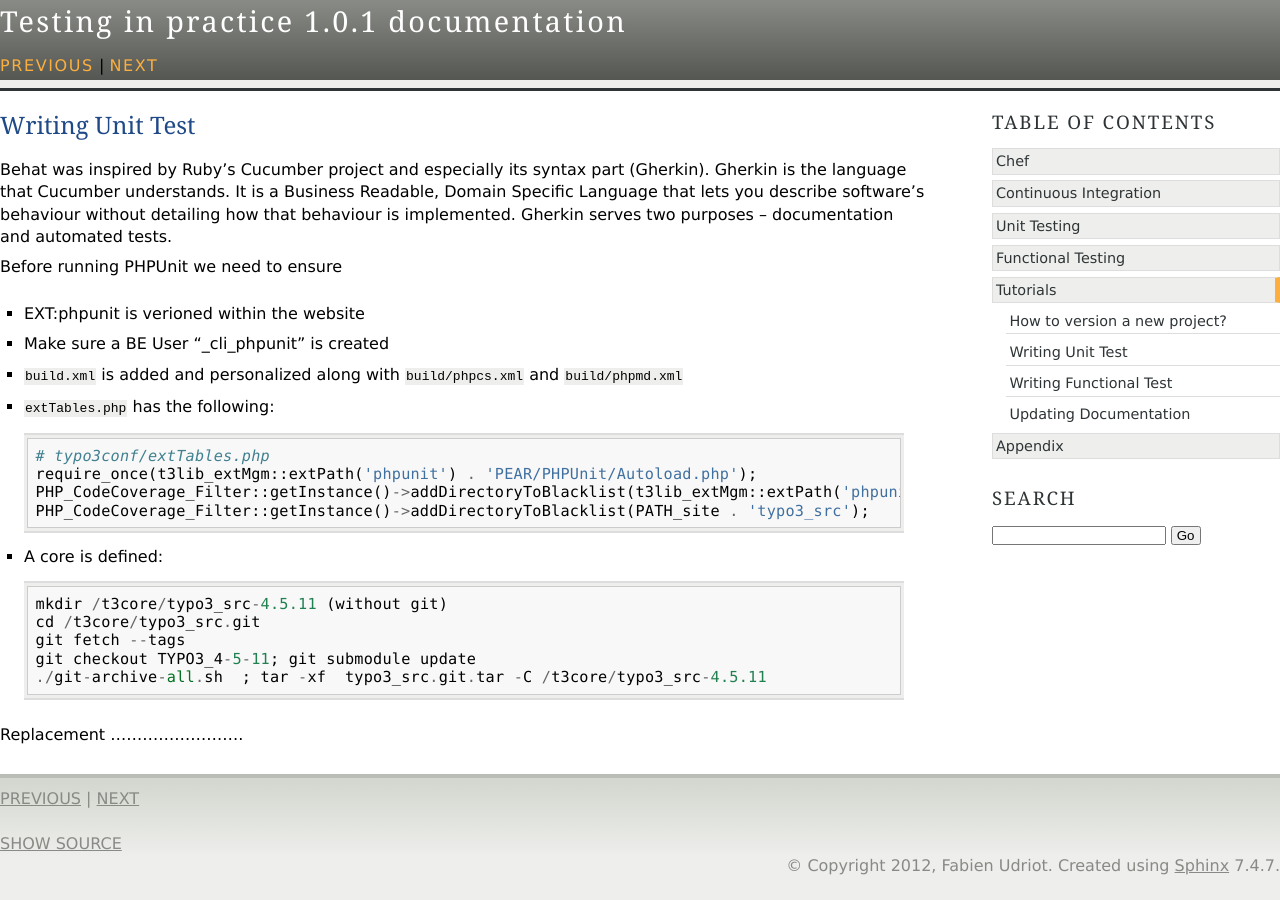
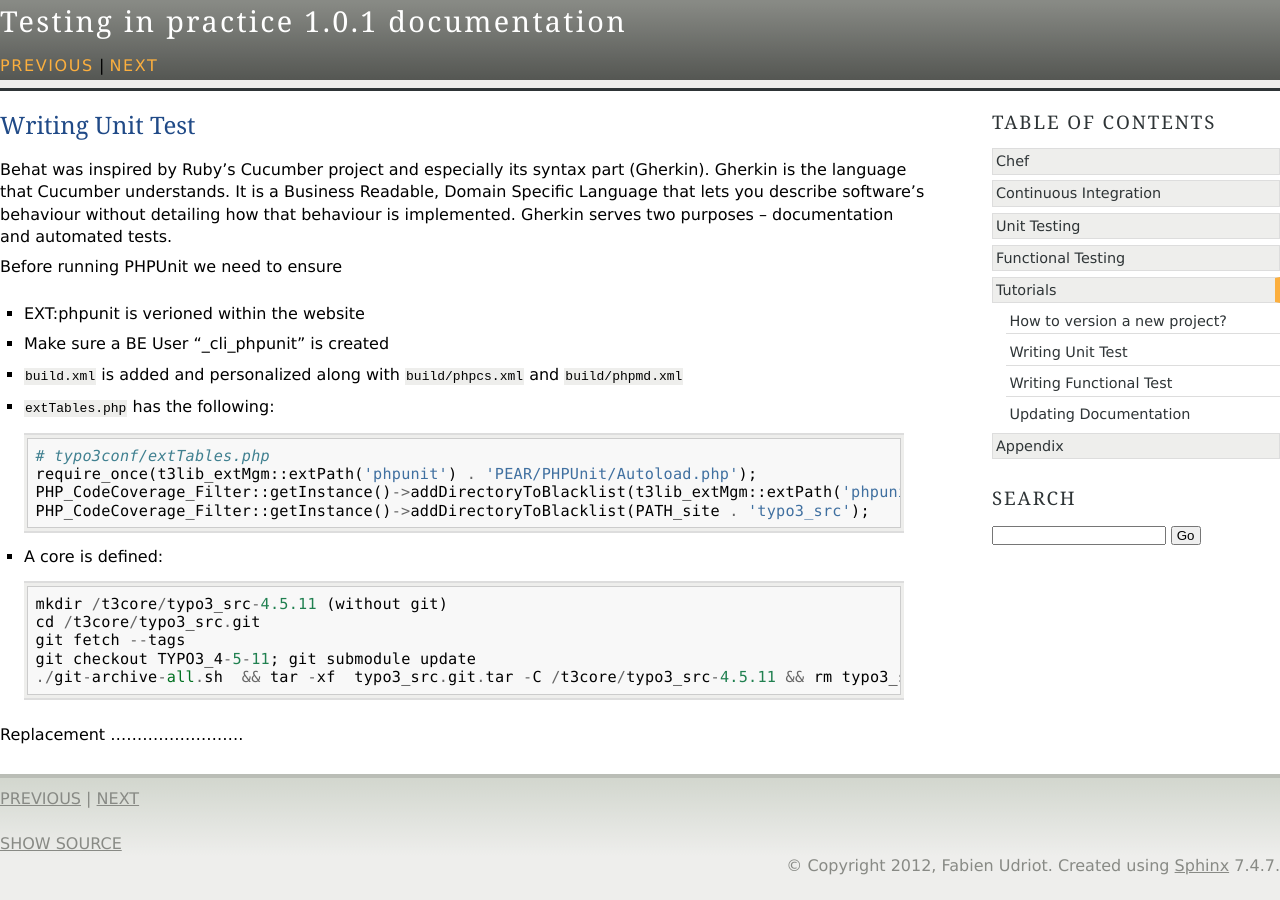
Before and after one commit to visay/chef-repo, a Sphinx documentation site: the page built from documentation/05-Tutorials/WritingUnitTest.rst, in a window 1280 px wide. Built offline with Sphinx 7.4.7, drawn with Linux system fonts in a browser that asks for light colours.

Commit message:
Small changes in documentation

```diff
--- a/documentation/03-UnitTesting/Index.rst
+++ b/documentation/03-UnitTesting/Index.rst
@@ -20,7 +20,7 @@
 * phpmd_ (PHP Mess Detector) allows the definition of rules that operate on the raw data collected by PHP_Depend.
 * phploc_ measures the scope of a PHP project by, among other metrics, means of different forms of the Lines of Code (LOC) software metric.
 * PHP_CodeBrowser_ is a report generator that takes the XML output of the afore- mentioned tools as well as the sourcecode of the project as its input.
-* Although it is currently being replaced by more modern tools such as phpdox_, we will use PHPDocumentor_ for automated API documentation generation for PHP code in this book.
+* Although it is currently being replaced by more modern tools such as phpdox_, we will use PHPDocumentor_ for automated API documentation generation for PHP code.
 
 
 .. _PHPUnit: https://github.com/sebastianbergmann/phpunit/
--- a/documentation/05-Tutorials/WritingUnitTest.rst
+++ b/documentation/05-Tutorials/WritingUnitTest.rst
@@ -22,4 +22,4 @@
 	cd /t3core/typo3_src.git
 	git fetch --tags
 	git checkout TYPO3_4-5-11; git submodule update
-	./git-archive-all.sh  ; tar -xf  typo3_src.git.tar -C /t3core/typo3_src-4.5.11
+	./git-archive-all.sh  && tar -xf  typo3_src.git.tar -C /t3core/typo3_src-4.5.11 && rm typo3_sr.git.tar
```
Also changed, not shown: 1 other file.
